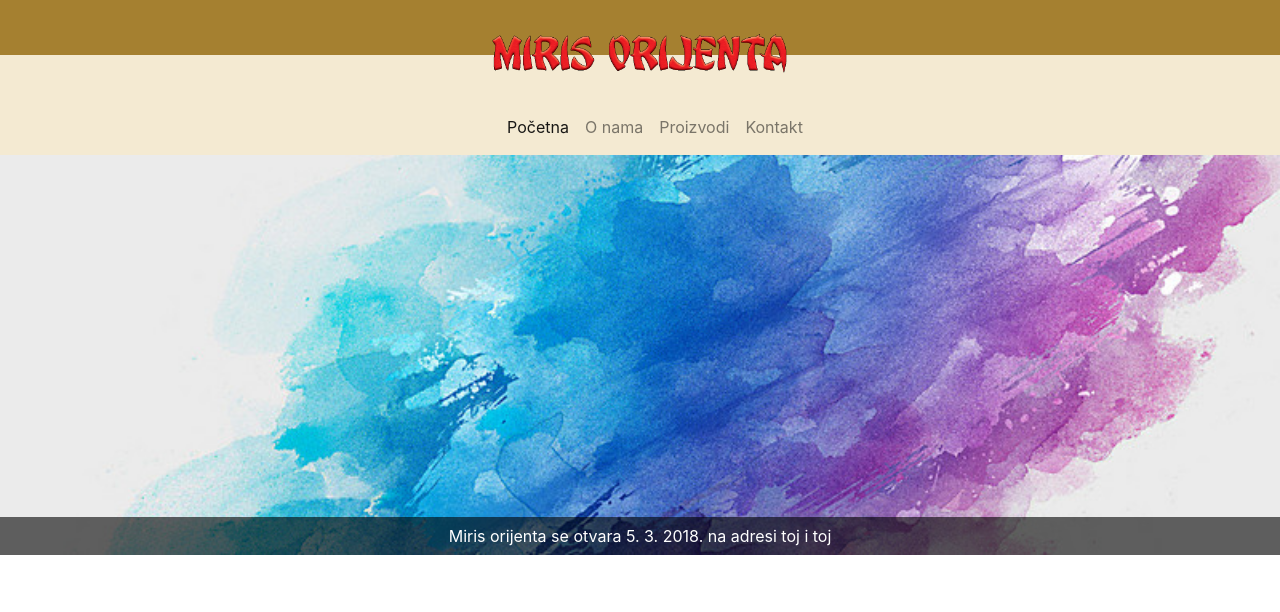
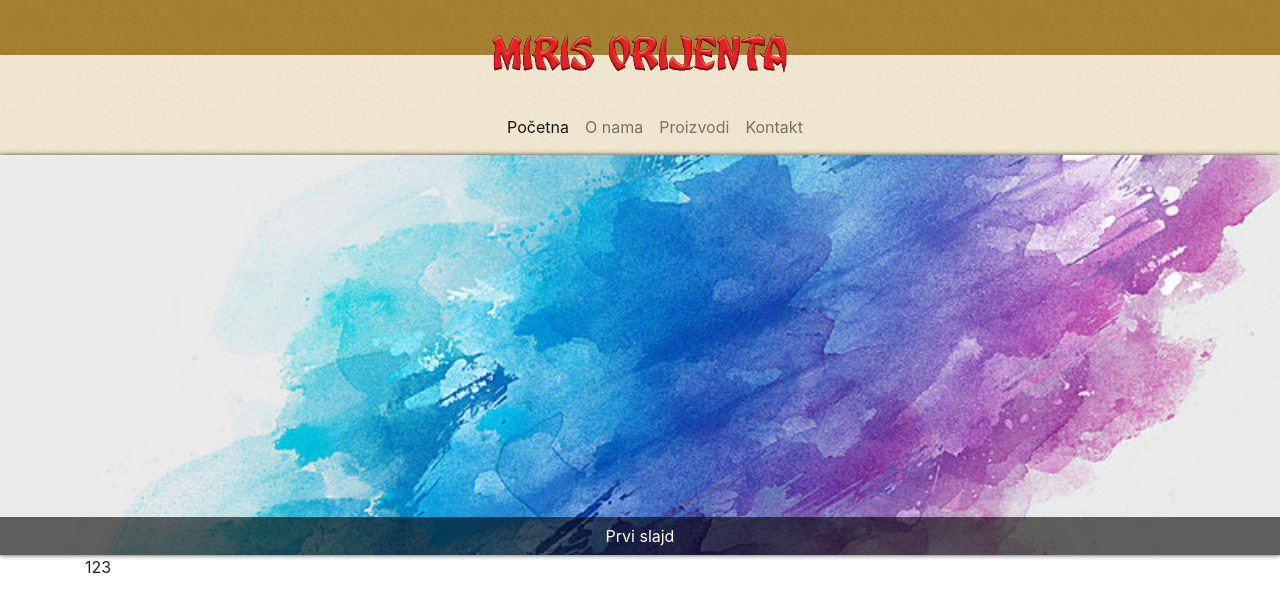
Before and after one commit to mvujas/miris_orijenta_webpage, a PHP site: page / in a window 1280 px wide. Shown: the top 612 px of the page. Run offline with PHP 8.4, Linux system fonts and the light colour scheme.

Commit message:
Carousel upgraded

```diff
--- a/index.html
+++ b/index.html
@@ -42,22 +42,38 @@
       </div>
     </div>
 
-    <div class="custom-carousel">
+    <div class="custom-carousel" id="mainCarousel">
       <div class="carousel-item active">
         <img src="img/carouselimg.jpg" alt="">
         <div class="description">
-          <p>Miris orijenta se otvara 5. 3. 2018. na adresi toj i toj</p>
+          <p>Prvi slajd</p>
         </div>
       </div>
       <div class="carousel-item">
-
+        <img src="img/carouselimg1.jpg" alt="">
+        <div class="description">
+          <p>Drugi slajd</p>
+        </div>
       </div>
       <div class="carousel-item">
+        <img src="img/carouselimg2.jpg" alt="">
+        <div class="description">
+          <p>Treci slajd</p>
+        </div>
+      </div>
+    </div>
 
+    <div class="main">
+      <div class="container">
+        123
       </div>
     </div>
 
     <script src="https://ajax.googleapis.com/ajax/libs/jquery/3.3.1/jquery.min.js"></script>
     <script src="js/bootstrap.min.js" charset="utf-8"></script>
+    <script src="js/carousel.js" charset="utf-8"></script>
+    <script type="text/javascript">
+      new Carousel("#mainCarousel", true, 5000);
+    </script>
   </body>
 </html>
--- a/scss/style.scss
+++ b/scss/style.scss
@@ -25,11 +25,11 @@ $primary-header-light: #f4ead2;
   }
   .region-1 {
     height: 55px;
-    background-color: $primary-header-dark;
+    background: url('../img/a58030noise.png');
   }
   .region-2 {
     height: 100px;
-    background-color: $primary-header-light;
+    background: url('../img/f4ead2noise.png');
   }
   .container {
     position: relative;
@@ -48,10 +48,17 @@ $primary-header-light: #f4ead2;
   padding: 0;
   margin: 0;
   width: 100%;
+  padding-top: 31.25%;
+  position: relative;
+  display: block;
+  -webkit-box-shadow: 0px 0px 5px 0px rgba(0,0,0,0.75);
+  -moz-box-shadow: 0px 0px 5px 0px rgba(0,0,0,0.75);
+  box-shadow: 0px 0px 5px 0px rgba(0,0,0,0.75);
   .carousel-item {
-    display: hidden;
+    display: none;
     width: 100%;
-    position: relative;
+    position: absolute;
+    top: 0;
     &.active {
       display: block;
     }
@@ -74,3 +81,6 @@ $primary-header-light: #f4ead2;
     }
   }
 }
+
+.main {
+}
```
Also changed, not shown: js/carousel.js (added, +28 -0 lines), css/style.min.css, img/a58030noise.png (added), img/carousel1img.jpeg (deleted), img/carousel2img.jpeg (deleted), img/carousel3img.jpeg (deleted), img/carouselimg1.jpg (added), img/carouselimg2.jpg (added), img/f4ead2noise.png (added).
